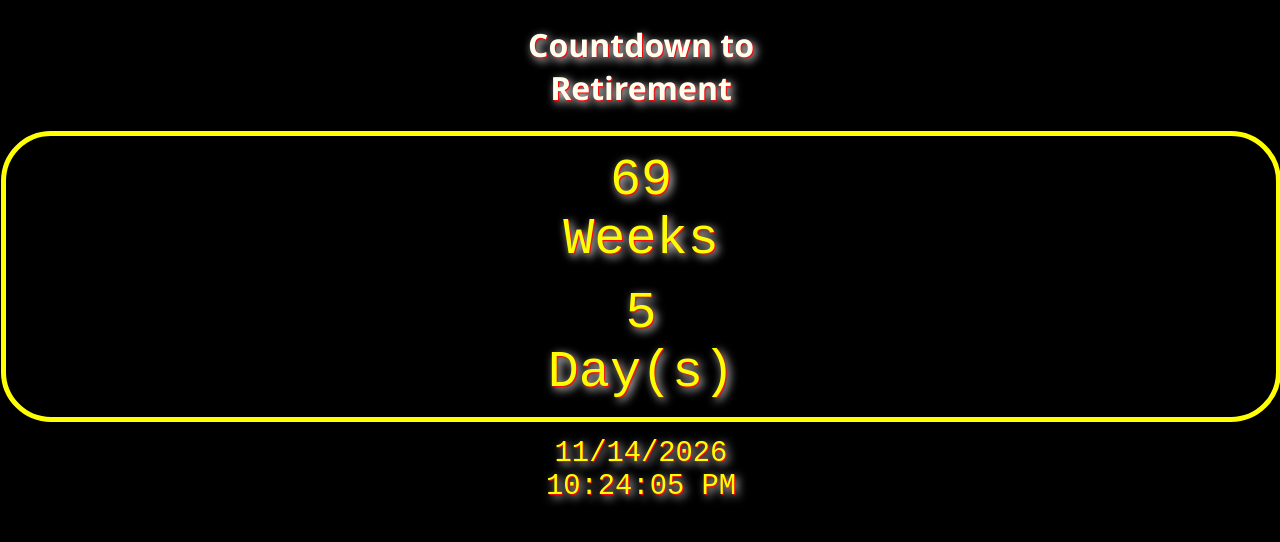
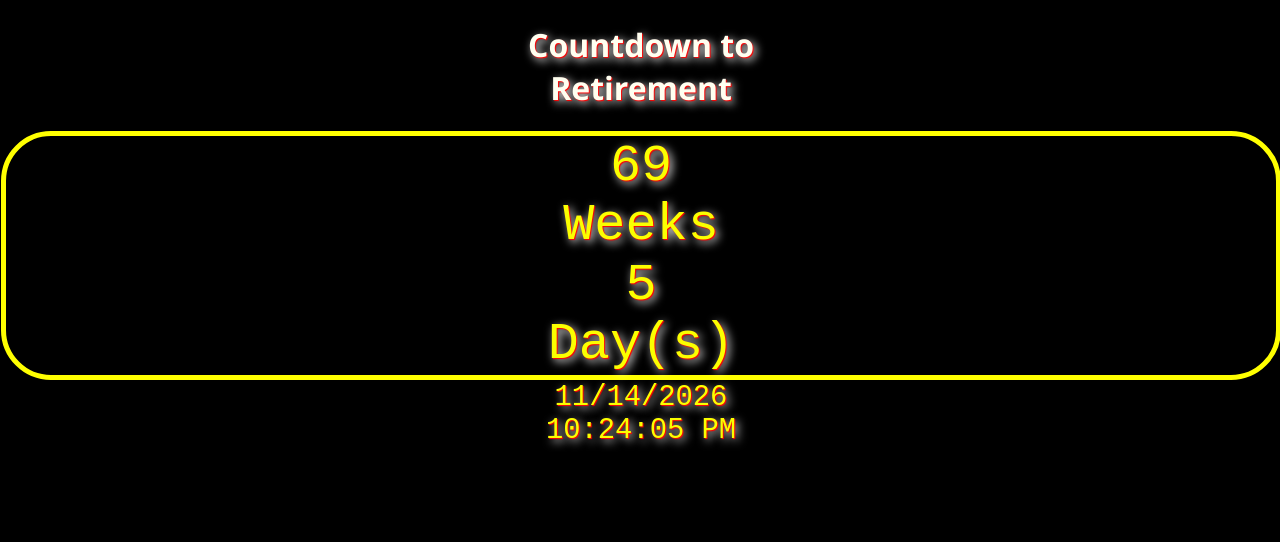
Before and after one commit to EmmsOrIvy/countdown, a plain HTML site: page index.html in a window 1280 px wide. Drawn offline with Linux system fonts and the light colour scheme.

Commit message:
Update style.css

```diff
--- a/style.css
+++ b/style.css
@@ -37,5 +37,5 @@ div {
    font-family: 'Roboto Mono', monospace;
    text-shadow: 1px 1px 1px red, 3px 3px 10px white;
    text-align: center;
-   margin: 15px auto;
+   margin: 1px auto;
 }
```
